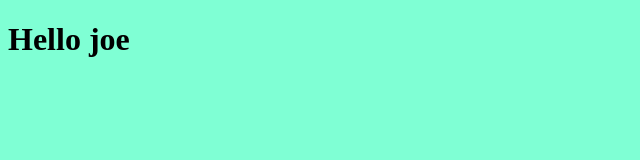
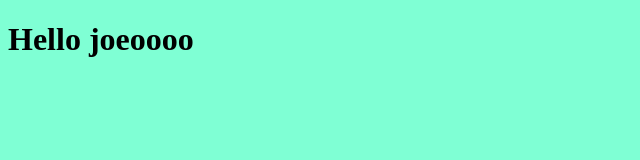
Before and after one commit to youssefabdelrauf/Project, a plain HTML site: page index.html in a window 1280 px wide. Shown: the whole page, without its empty margins (0-640 px from the left). Drawn offline with Linux system fonts and the light colour scheme.

Commit message:
changing text from joe to joeeooo

```diff
--- a/index.html
+++ b/index.html
@@ -4,7 +4,7 @@
     <title>Hello Page</title>
 </head>
 <body>
-    <h1>Hello joe</h1>
+    <h1>Hello joeoooo</h1>
     <link rel="stylesheet" href="style.css">
 </body>
 </html>
```
